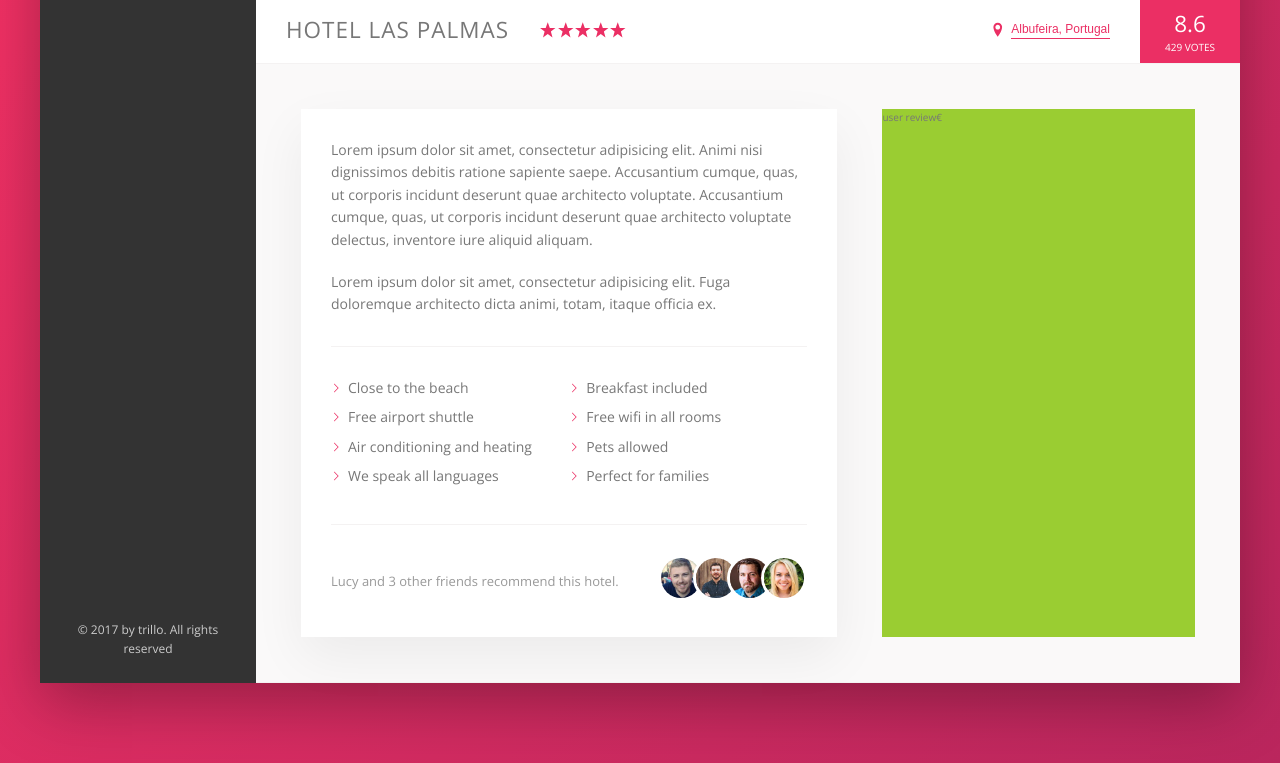
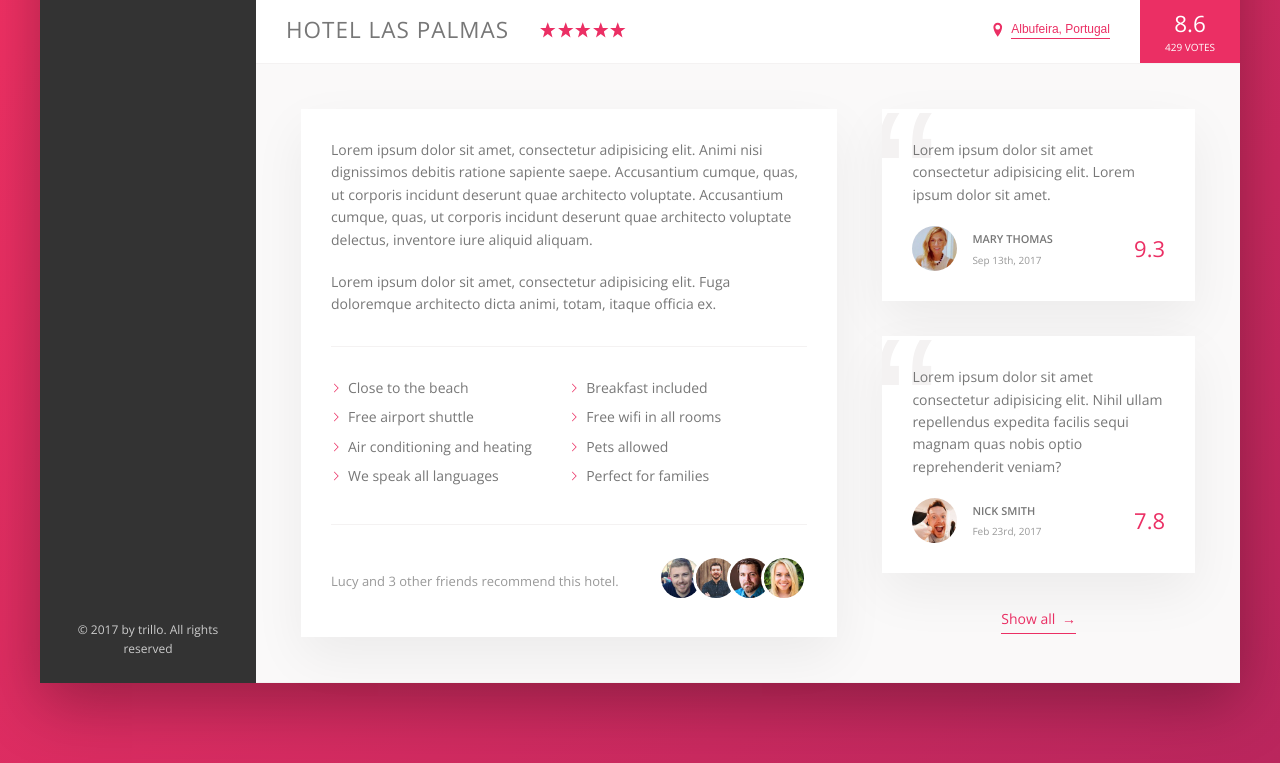
Before and after one commit to Debiddo618/trillo-sass, a website: page index.html in a window 1280 px wide. Shown: the part 538-1301 px from the top of the page. Drawn offline with nearby package versions, Linux system fonts and the light colour scheme.

Commit message:
created the review section

```diff
--- a/index.html
+++ b/index.html
@@ -182,7 +182,31 @@
                 </div>
               </div>
             </div>
-            <div class="user-reviews">user review€</div>
+            <div class="user-reviews">
+              <figure class="review">
+                <blockquote class="review__text">Lorem ipsum dolor sit amet consectetur adipisicing elit. Lorem ipsum dolor sit amet.</blockquote>
+                <figcaption class="review__user">
+                  <img src="img/user-2.jpg" alt="User1" class="review__photo">
+                  <div class="review__user-box">
+                    <p class="review__user-name">Mary Thomas</p>
+                    <p class="review__user-date">Sep 13th, 2017</p>
+                  </div>
+                  <div class="review__rating">9.3</div>
+                </figcaption>
+              </figure>
+              <figure class="review">
+                <blockquote class="review__text">Lorem ipsum dolor sit amet consectetur adipisicing elit. Nihil ullam repellendus expedita facilis sequi magnam quas nobis optio reprehenderit veniam?</blockquote>
+                <figcaption class="review__user">
+                  <img src="img/user-1.jpg" alt="User1" class="review__photo">
+                  <div class="review__user-box">
+                    <p class="review__user-name">Nick Smith</p>
+                    <p class="review__user-date">Feb 23rd, 2017</p>
+                  </div>
+                  <div class="review__rating">7.8</div>
+                </figcaption>
+              </figure>
+              <div class="button btn-inline">Show all <span>&rarr;</span></div>
+            </div>
           </div>
         </main>
       </div>
--- a/sass/_components.scss
+++ b/sass/_components.scss
@@ -249,8 +249,18 @@
     cursor: pointer;
     transition: all .2s;
 
+    & span{
+        margin-left: 3px;
+        transition: margin-left .2s;
+    }
+
+
     &:hover{
         color: var(--color-grey-dark-1);
+
+        span{
+            margin-left: 8px;
+        }
     }
 
     &:focus{
@@ -343,3 +353,61 @@
         }
     }
 }
+
+// reviews
+.review{
+    background-color: #fff;
+    box-shadow: var(--shadow-light);
+    padding: 3rem;
+    margin-bottom: 3.5rem;
+    position: relative;
+    overflow: hidden;
+
+    &__text{
+        margin-bottom: 2rem;
+        z-index: 10;
+        position: relative;
+    }
+
+    &__user{
+        display: flex;
+        align-items: center;
+    }
+
+    &__photo{
+        height: 4.5rem;
+        width: 4.5rem;
+        border-radius: 50%;
+        margin-right: 1.5rem;
+    }
+    &__user-box{
+        margin-right: auto;
+    }
+    &__user-name{
+        font-size: 1.1rem;
+        font-weight: 600;
+        text-transform: uppercase;
+        margin-bottom: 4px;
+    }
+    &__user-date{
+        font-size: 1rem;
+        color: var(--color-grey-dark-3);
+    }
+    &__rating{
+        color: var(--color-primary);
+        font-size: 2.2rem;
+        font-weight: 300;
+    }
+
+    &:before{
+        content: "\201C";
+        position: absolute;
+        top: -2.75rem;
+        left: -1rem;
+        font-size: 20rem;
+        color: var(--color-grey-light-2);
+        font-family: sans-serif;
+        line-height: 1;
+        z-index: 1;
+    }
+}
--- a/sass/_layout.scss
+++ b/sass/_layout.scss
@@ -36,6 +36,7 @@
 }
 
 .detail{
+    font-size: 1.4rem;
     display: flex;
     padding: 4.5rem;
     background-color: var(--color-grey-light-1);
@@ -43,7 +44,6 @@
 }
 
 .description{
-    font-size: 1.4rem;
     background-color: #fff;
     box-shadow: var(--shadow-light);
     padding: 3rem;
@@ -52,6 +52,8 @@
 }
 
 .user-reviews{
-    background-color: yellowgreen;
     flex: 1;
+    display: flex;
+    flex-direction: column;
+    align-items: center;
 }
```
Also changed, not shown: sass/main.css, 1 other file.
